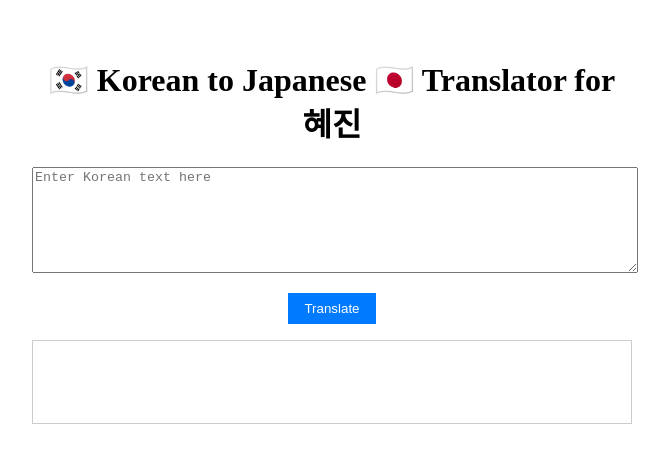
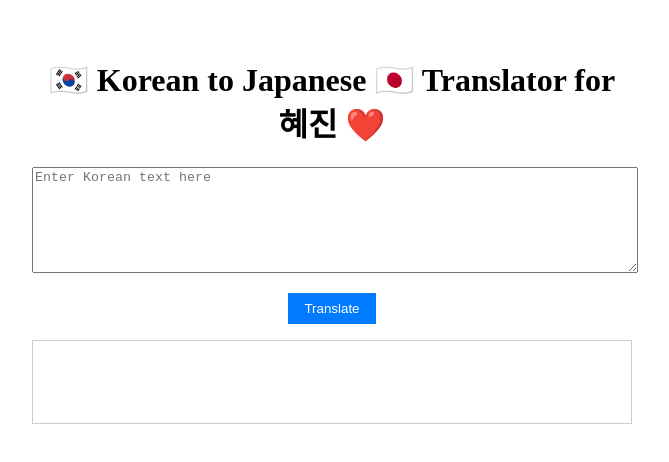
Before and after one commit to peter9596-sudo/korean-to-japanese-translator, a website: page docs/index.html in a window 1280 px wide. Shown: the whole page, without its empty margins (308-977 px from the left). Drawn offline with Linux system fonts and the light colour scheme.

Commit message:
Add heart emoji to title

```diff
--- a/docs/index.html
+++ b/docs/index.html
@@ -10,7 +10,7 @@
   </head>
   <body>
     <div id="app">
-      <h1>🇰🇷 Korean to Japanese 🇯🇵 Translator for 혜진</h1>
+      <h1>🇰🇷 Korean to Japanese 🇯🇵 Translator for 혜진 ❤️</h1>
       <textarea id="input" placeholder="Enter Korean text here"></textarea>
       <button id="translate">Translate</button>
       <div id="output"></div>
```
